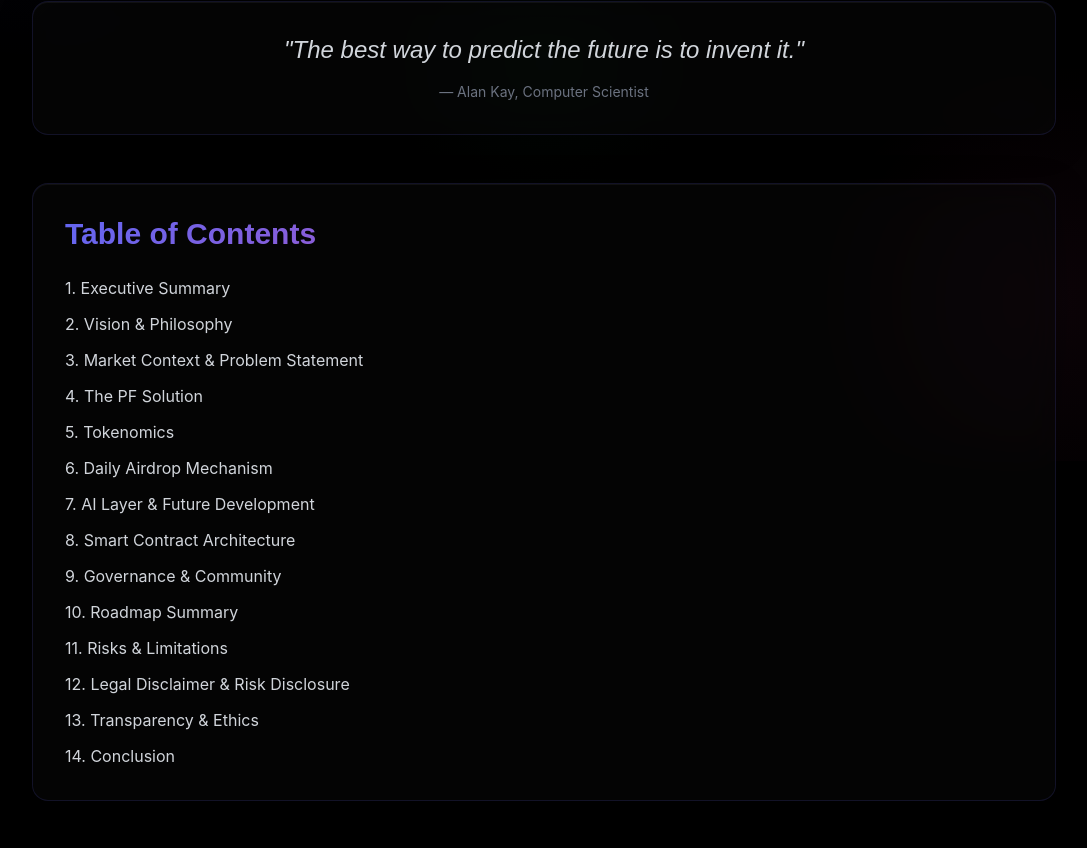
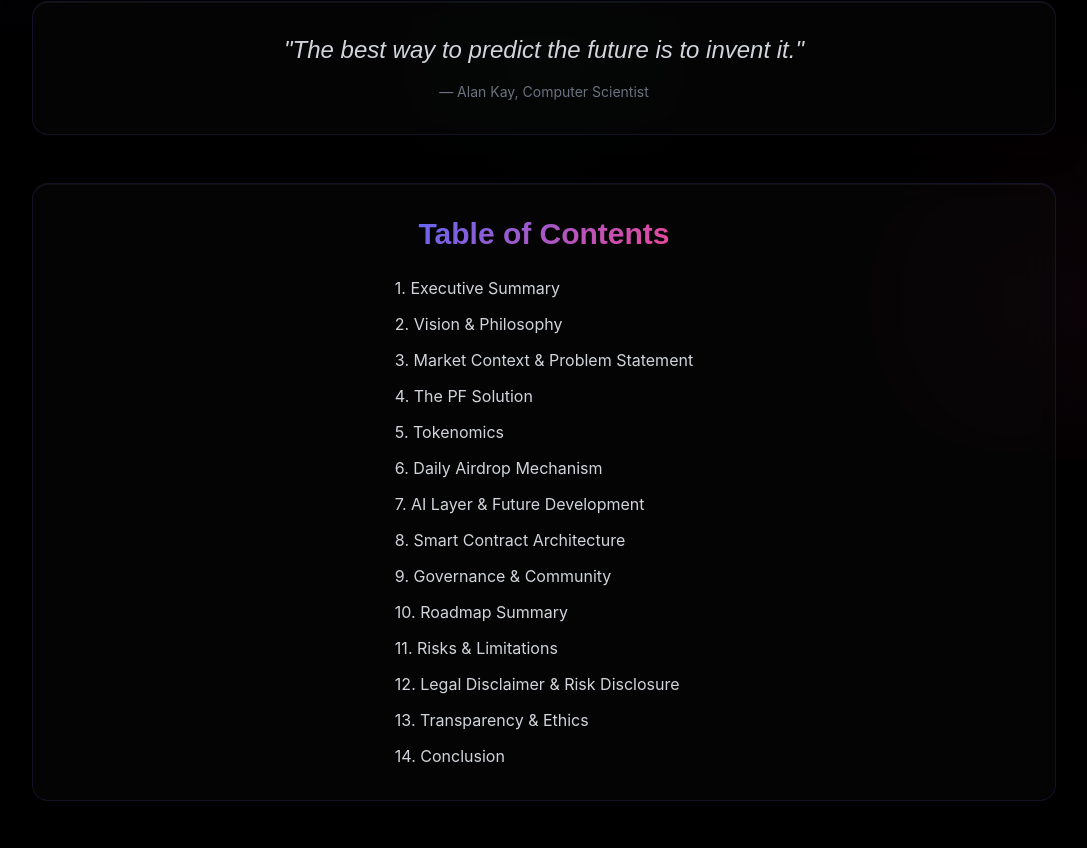
Before and after one commit to PurpleFrogToken/pf-meme-ai, a React (Vite) app: page /whitepaper in a window 1280 px wide. Shown: the part 339-1187 px from the top of the page, without its empty margins (96-1183 px from the left). Built offline with nearby package versions, Linux system fonts and the light colour scheme.

Commit message:
Update index.css

```diff
--- a/src/index.css
+++ b/src/index.css
@@ -220,3 +220,7 @@ button:active, .btn:active {
 .h-full.w-full.flex-1.bg-primary.transition-all {
     background-color: #d121d1 !important;
 }
+
+.glass-effect.rounded-2xl.p-8 {
+    justify-items: center !important;
+}
```
